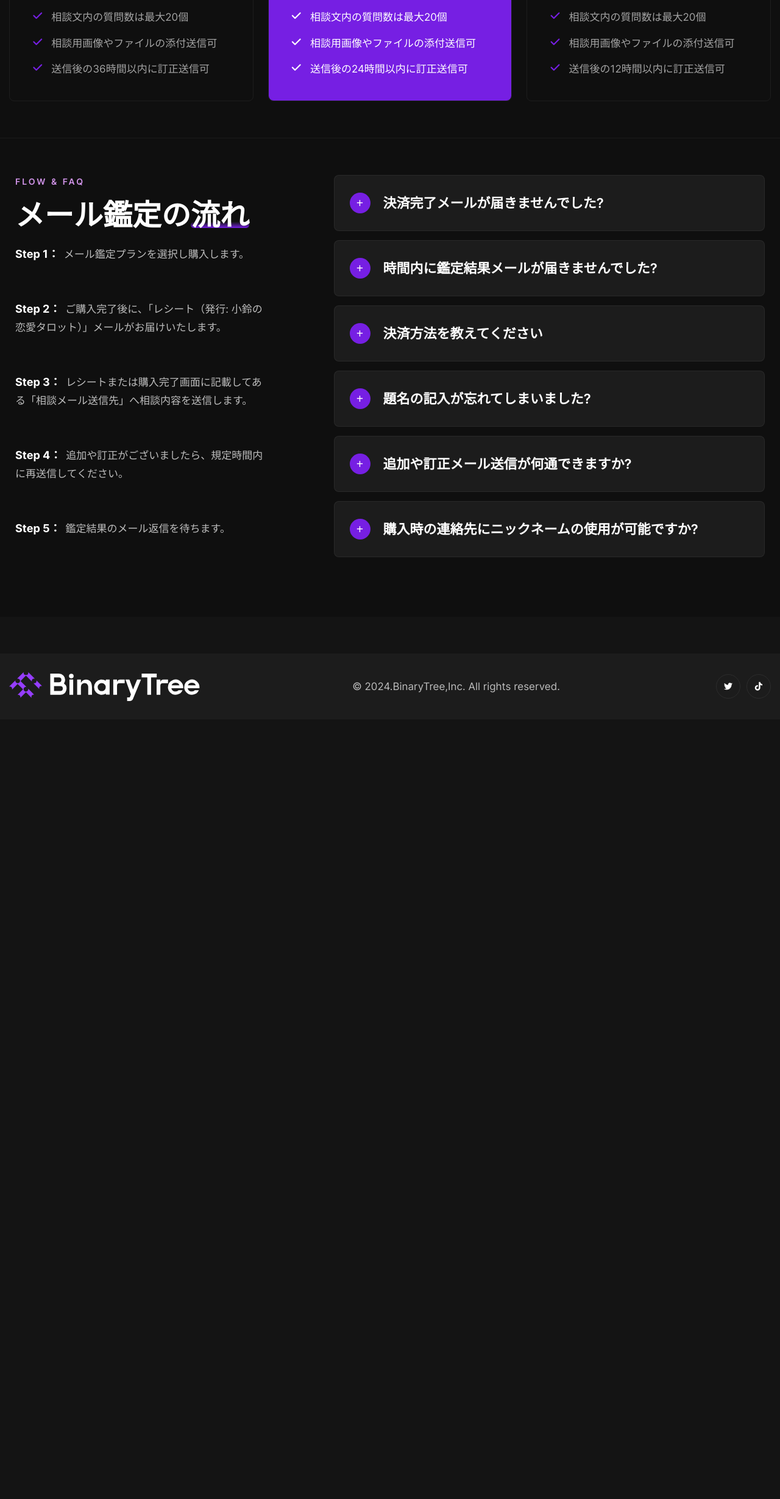
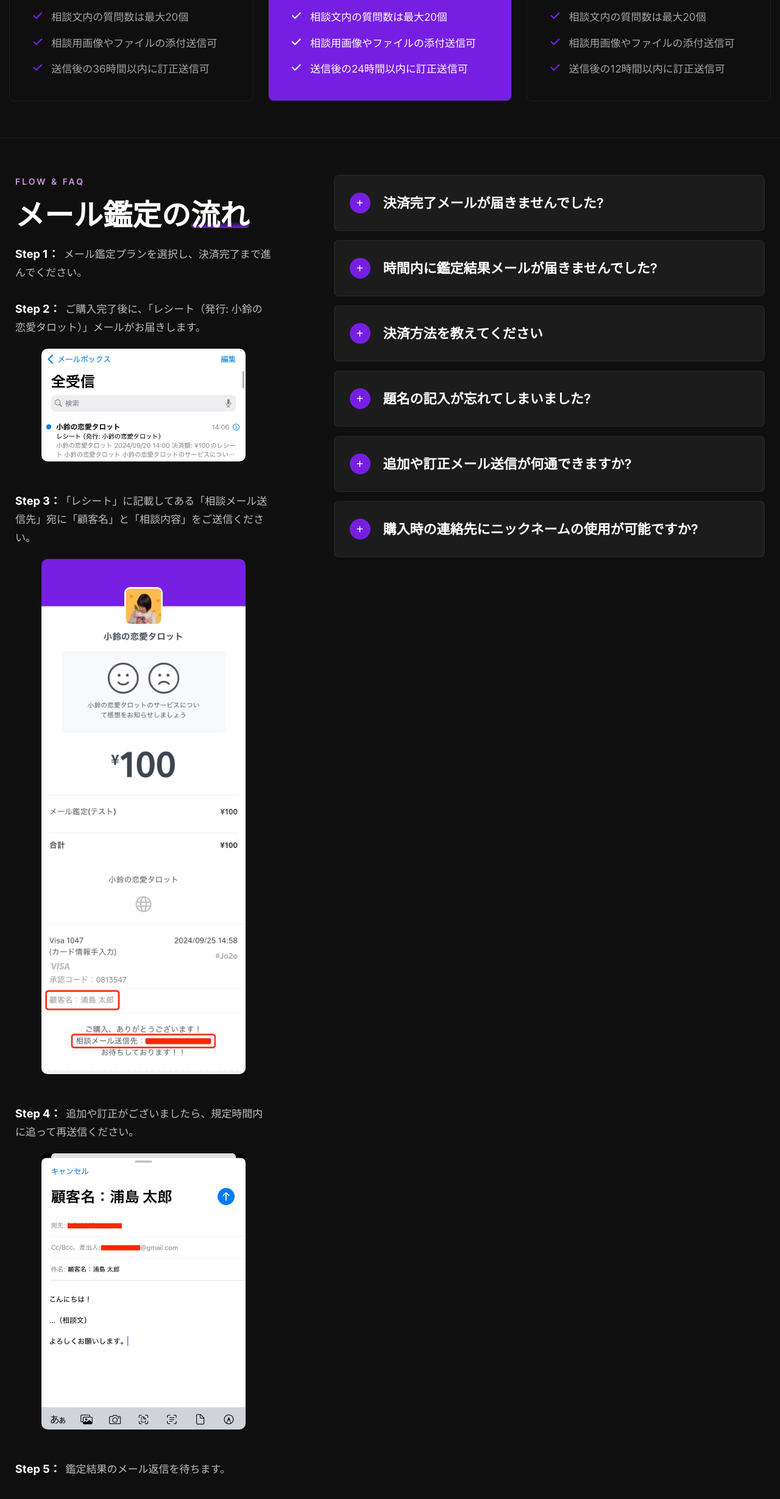
Before and after one commit to binarytree-inc/BinaryTreeOfficial, a plain HTML site: page kosuzu.html in a window 1280 px wide. Shown: the part 1308-3767 px from the top of the page at 61% size. Before the commit the page ends 2488 px from the top, so only its background shows below. Drawn offline with Linux system fonts and the light colour scheme; files whose address does not match are found by name.

Commit message:
modify kosuzu 3

```diff
--- a/kosuzu.html
+++ b/kosuzu.html
@@ -310,10 +310,19 @@
 							<div class="sec-title_title">flow & faq</div>
 							<h2 class="sec-title_heading">メール鑑定の<span>流れ</span></h2>
 							<div class="sec-title_text">
-								<div class="step"><b>Step 1：</b>メール鑑定プランを選択し購入します。<br><br></div>
-								<div class="step"><b>Step 2：</b>ご購入完了後に、「レシート（発行: 小鈴の恋愛タロット）」メールがお届けいたします。<br><br></div>
-								<div class="step"><b>Step 3：</b>レシートまたは購入完了画面に記載してある「相談メール送信先」へ相談内容を送信します。<br><br></div>
-								<div class="step"><b>Step 4：</b>追加や訂正がございましたら、規定時間内に再送信してください。<br><br></div>
+								<div class="step"><b>Step 1：</b>メール鑑定プランを選択し、決済完了まで進んでください。<br></div>
+								<div class="step">
+									<b>Step 2：</b>ご購入完了後に、「レシート（発行: 小鈴の恋愛タロット）」メールがお届きします。
+									<div style="text-align: center"><img src="static/picture/mail.jpg"></div>
+								</div>
+								<div class="step">
+									<b>Step 3：</b>「レシート」に記載してある「相談メール送信先」宛に「顧客名」と「相談内容」をご送信ください。
+									<div style="text-align: center"><img src="static/picture/receipt-before.jpg"></div>
+								</div>
+								<div class="step">
+									<b>Step 4：</b>追加や訂正がございましたら、規定時間内に追って再送信ください。
+									<div style="text-align: center"><img src="static/picture/send-before.jpg"></div>
+								</div>
 								<div class="step"><b>Step 5：</b>鑑定結果のメール返信を待ちます。</div>
 							</div>
 						</div>
```
Also changed, not shown: done.html (+3 -4 lines), static/picture/receipt-before.jpg (added), static/picture/receipt.jpg, static/picture/send-before.jpg (added), static/picture/send.jpg.
